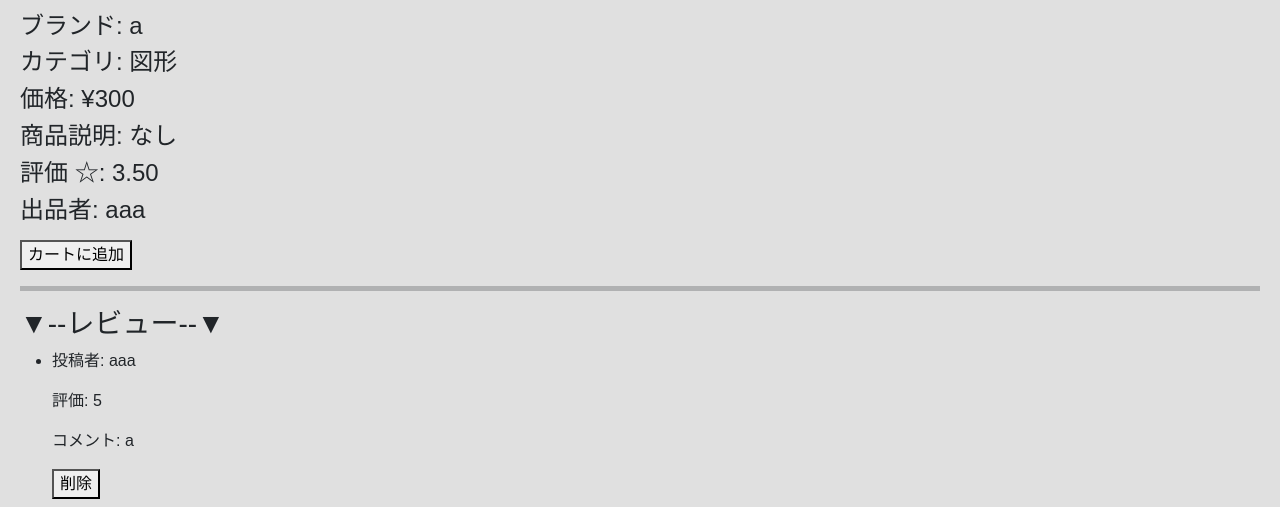
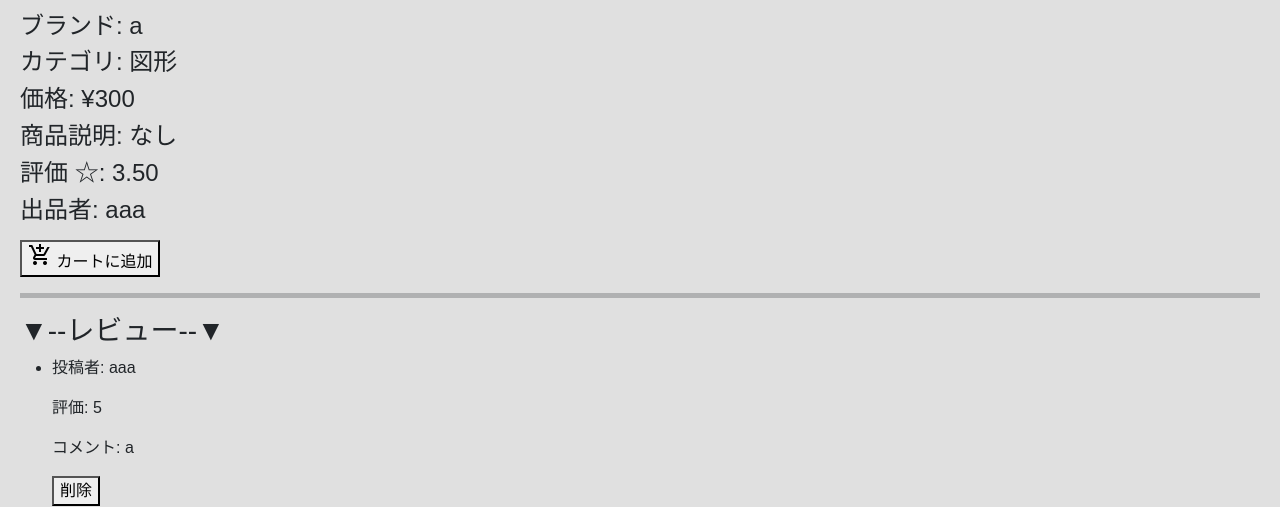
Before and after one commit to shomaozasa/NenkanSeisaku, a Django app: page /product/4 in a window 1280 px wide. Shown: the part 814-1321 px from the top of the page. Run offline with Django 4.2, Linux system fonts and the light colour scheme; a user stored in the database is signed in; data comes from the database, SQL or seed files in the repository; data that the repository does not hold is empty.

Commit message:
Update product.html

```diff
--- a/amazon/templates/product.html
+++ b/amazon/templates/product.html
@@ -18,13 +18,19 @@
 <p>{% if product_in_cart %}
 <form action="{% url 'amazon:remove_from_cart' product_id=product.product_id %}" method="post">
   {% csrf_token %}
-  <button type="submit"><span id="remove_from_cart">カートから削除</span></button>
+  <button type="submit"><span class="material-symbols-outlined">
+                          remove_shopping_cart
+                        </span>
+    <span id="remove_from_cart">カートから削除</span></button>
 </form>
 {% else %}
   {% if user.is_authenticated %}
 <form action="{% url 'amazon:add_to_cart' product_id=product.product_id %}" method="post">
   {% csrf_token %}
-  <button type="submit"><span id="add_to_cart">カートに追加</span></button>
+  <button type="submit"><span class="material-symbols-outlined">
+                          add_shopping_cart
+                        </span>
+    <span id="add_to_cart">カートに追加</span></button>
 </form>
   {% else %}
 <a href="{% url 'accounts:login' %}">※<span id="cart_login">カート機能はログインが必要です</span>※</a>
```
